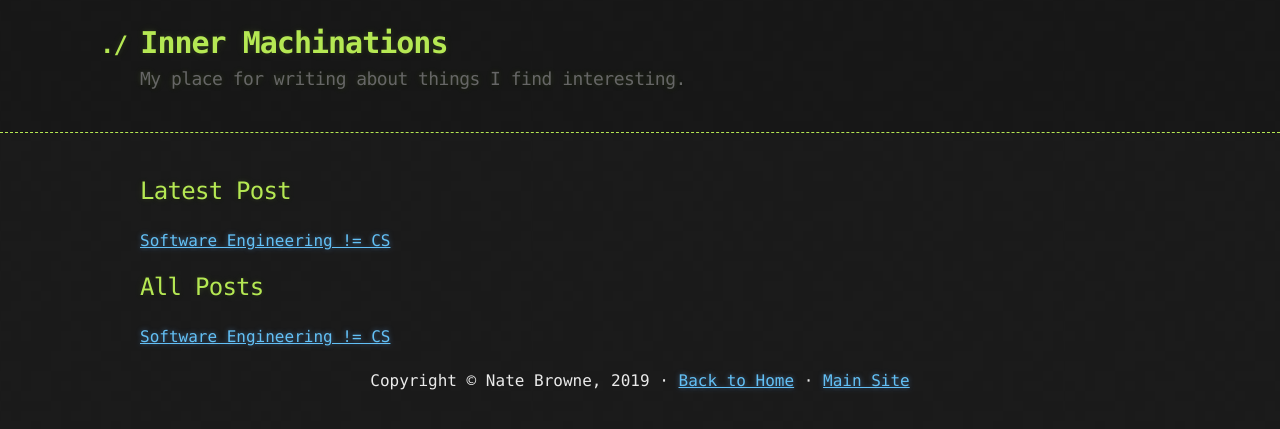
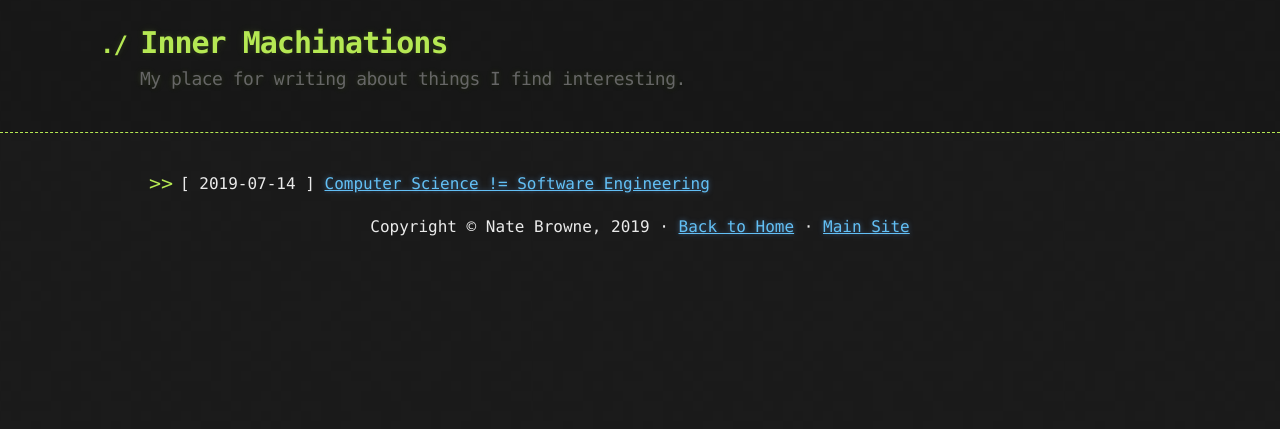
Before and after one commit to nate-browne/innermachinations, a Jekyll site: the page built from index.md, in a window 1280 px wide. Shown: the top 429 px of the page. Built offline with Jekyll 4.4.1, drawn with Linux system fonts in a browser that asks for light colours; our own code applies the rules of GitHub Pages for plain Markdown files.

Commit message:
layout looks how i want it to look

```diff
--- a/_layouts/default.html
+++ b/_layouts/default.html
@@ -4,6 +4,7 @@
     <meta charset='utf-8'>
     <meta http-equiv="X-UA-Compatible" content="IE=edge">
     <meta name="viewport" content="width=device-width, initial-scale=1">
+    <title>Inner Machinations</title>
     <link rel="stylesheet" href="{{ '/assets/css/style.css?v=' | append: site.github.build_revision | relative_url }}">
     <!--Favicon-->
     <link rel="apple-touch-icon" sizes="180x180" href="/favicons/apple-touch-icon.png">
--- a/index.md
+++ b/index.md
@@ -1,6 +1,14 @@
-## Latest Post
-
-[Software Engineering != CS](https://nate-browne.github.io/innermachinations/cs/2019/07/14/Computer-Science-Software-Engineering.html)
-
-## All Posts
-[Software Engineering != CS](https://nate-browne.github.io/innermachinations/cs/2019/07/14/Computer-Science-Software-Engineering.html)
+---
+title: Inner Machinations
+layout: default
+---
+{%- if site.posts.size > 0 -%}
+  <ul>
+    {%- for post in site.posts -%}
+    <li>
+      {%- assign date_format = "%Y-%m-%d" -%}
+      [ {{ post.date | date: date_format }} ] <a href="{{ post.url | relative_url }}">{{ post.title | escape }}</a>
+    </li>
+    {%- endfor -%}
+  </ul>
+{%- endif -%}
```
Also changed, not shown: 404.md (added, +6 -0 lines), 1 other file.
